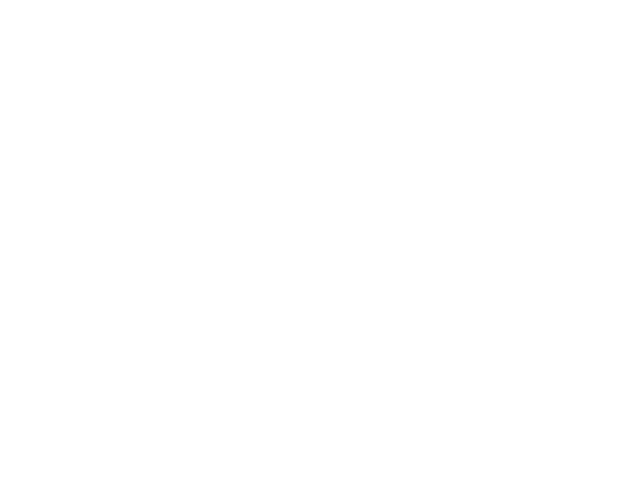
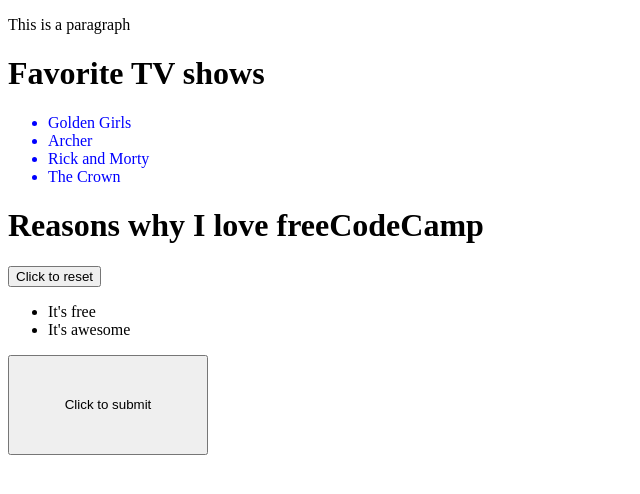
Before and after one commit to jessliuu/JS-exercises, a plain HTML site: page index.html in a window 1280 px wide. Shown: the whole page, without its empty margins (0-640 px from the left). Drawn offline with Linux system fonts and the light colour scheme.

Commit message:
DOM Manipulation Basics

```diff
--- a/index.html
+++ b/index.html
@@ -1,12 +1,25 @@
 <!DOCTYPE html>
 <html lang="en">
-<head>
-    <meta charset="UTF-8">
-    <meta http-equiv="X-UA-Compatible" content="IE=edge">
-    <meta name="viewport" content="width=device-width, initial-scale=1.0">
+  <head>
+    <meta charset="UTF-8" />
+    <meta http-equiv="X-UA-Compatible" content="IE=edge" />
+    <meta name="viewport" content="width=device-width, initial-scale=1.0" />
     <title>js exercises</title>
-</head>
-<body>
+  </head>
+  <body>
+    <p id="para1">This is a paragraph</p>
+
+    <h1>Favorite TV shows</h1>
+    <ul class="list">
+      <li>Golden Girls</li>
+      <li>Archer</li>
+      <li>Rick and Morty</li>
+      <li>The Crown</li>
+    </ul>
+
+    <h1>Reasons why I love freeCodeCamp</h1>
+
+    <button type="reset" id="reset">Click to reset</button>
     <script src="main.js"></script>
-</body>
+  </body>
 </html>
--- a/main.js
+++ b/main.js
@@ -1,3 +1,66 @@
+var paragraph1 = document.getElementById("para1");
+console.log(paragraph1);
+
+var paragraph2 = document.getElementById("para1");
+console.log(paragraph2.textContent);
+
+var header = document.querySelector("h1");
+console.log(header);
+
+//these two are the same
+var ul = document.querySelector("ul");
+console.log(ul);
+
+var ul = document.querySelector(".list");
+console.log(ul);
+
+//if want content only:
+console.log(ul.textContent);
+
+//these two are the same
+var li = document.querySelectorAll("li");
+console.log(li);
+
+var liChildOfUl = document.querySelectorAll("ul > li");
+console.log(liChildOfUl);
+
+//if want content only:
+li.forEach((item) => {
+  console.log(item);
+});
+
+//How to create new elements
+let unorderedList = document.createElement("ul");
+document.body.appendChild(unorderedList);
+
+let listItem1 = document.createElement("li");
+listItem1.textContent = "It's free";
+unorderedList.appendChild(listItem1);
+let listItem2 = document.createElement("li");
+listItem2.textContent = "It's awesome";
+unorderedList.appendChild(listItem2);
+
+let resetButton = document.getElementById("reset");
+resetButton.addEventListener("click", function () {
+  alert("This page will be reset");
+});
+
+let submitButton = document.createElement("button");
+document.body.appendChild(submitButton);
+submitButton.id = "submit";
+submitButton.type = "submit";
+submitButton.style.width = "200px";
+submitButton.style.height = "100px";
+submitButton.textContent = "Click to submit";
+
+submitButton.addEventListener("click", function () {
+  alert("Thank you for clicking me");
+});
+//How to change inline CSS styles
+let blueP = document.querySelector("ul");
+blueP.style.color = "blue";
+
+//JS EXERCISES FROM CAB
 console.log("Starting javascript...");
 
 let myName = "Yuval Noah Harari";
@@ -174,7 +237,7 @@ function typeOfTriangle(a, b, c) {
 
 typeOfTriangle(2, 8, 9);
 
-// other exercises
+// OTHER JS EXERCISES
 
 //Have the function BracketMatcher(str) take the str parameter being passed and return 1
 //if the brackets are correctly matched and each one is accounted for.Otherwise return 0.
```
